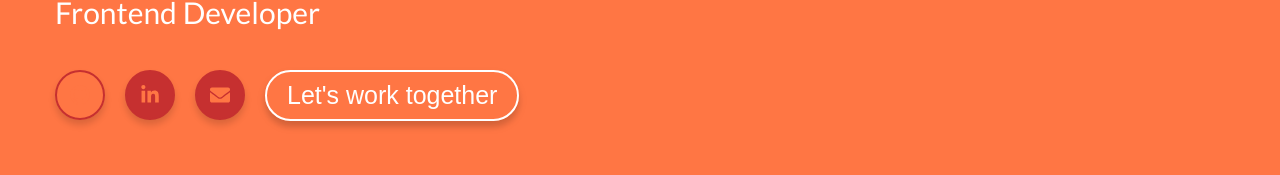
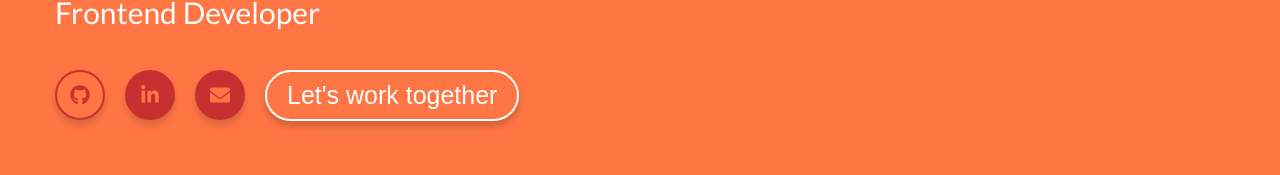
Before and after one commit to dyaroshevych/dyaroshevych.github.io, a React (Create React App) app: page / in a window 1280 px wide. In both pictures the pointer is over the icon 80 px from the left and 548 px from the top of the page. Shown: the part 453-628 px from the top of the page. Built offline with nearby package versions, Linux system fonts and the light colour scheme.

Commit message:
fixed bugs with icon links

```diff
--- a/src/components/IconLink/IconLink.scss
+++ b/src/components/IconLink/IconLink.scss
@@ -28,7 +28,7 @@
       &:hover {
         background-color: transparent;
 
-        & #{$self}__icon {
+        & #{$self}_icon {
           color: #c63030;
         }
       }
--- a/src/components/ProjectDescription/ProjectDescription.jsx
+++ b/src/components/ProjectDescription/ProjectDescription.jsx
@@ -1,5 +1,5 @@
 import React from "react";
-import { Fade, Slide } from "react-reveal";
+import { Slide } from "react-reveal";
 
 import { Wrapper } from "../../hoc";
 import {
```
